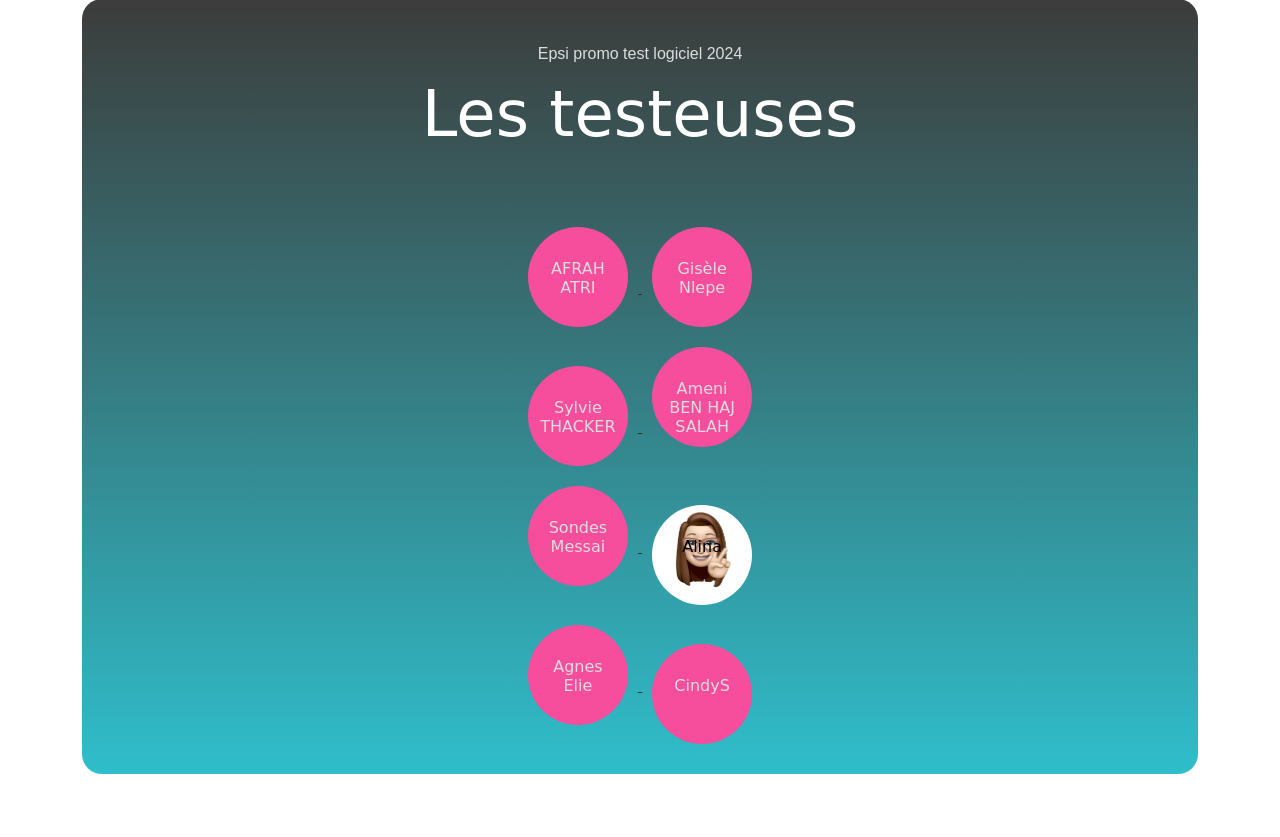
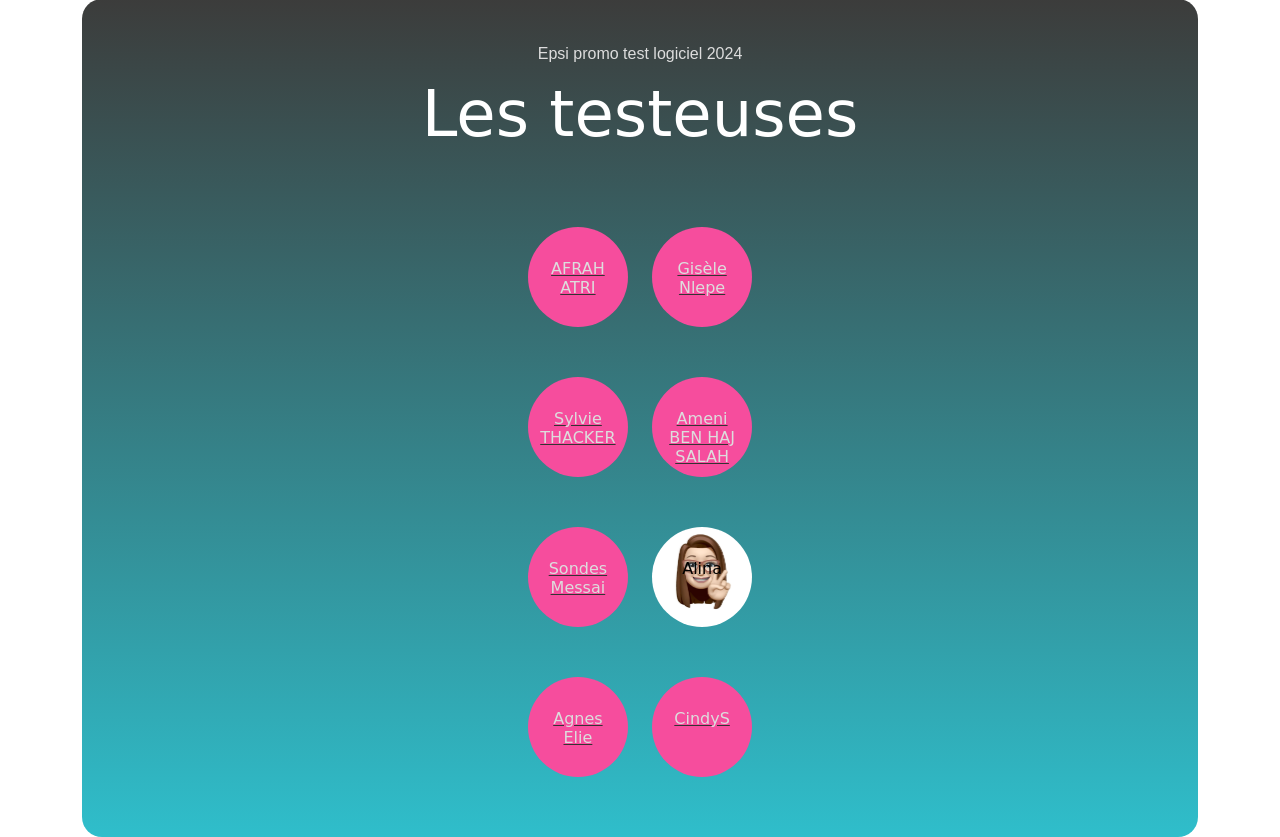
Before and after one commit to tvinchent-epsi/mosaiqueTesteuse, a PHP site: page / in a window 1280 px wide. Shown: the part 190-1027 px from the top of the page. Before the commit the page ends 964 px from the top, so only its background shows below. Run offline with PHP 8.4, Linux system fonts and the light colour scheme.

Commit message:
fix align

```diff
--- a/index.html
+++ b/index.html
@@ -31,37 +31,43 @@
 
 				<div class="col">
 
-			    	<a href="https://www.je-code.com/eptest/afrah" target="_blank">
-			    		<div class="pastille">
-							<h3>AFRAH<br>ATRI</h3>
-			    		</div>
-			    	</a>
-			    	<!-- <a href="https://www.linkedin.com/in/atri-afrah-72630218a//" target="_blank">
+						<a href="https://www.je-code.com/eptest/afrah" target="_blank" class="link">
+							<div class="pastille">
+								<h3>AFRAH<br>ATRI</h3>
+
+					</div>
+						</a>
+			    	<!-- <a href="https://www.linkedin.com/in/atri-afrah-72630218a//" target="_blank" class="link">
 			    		<div class="pastille">
 			    			<h3>linkedin<br></h3>
 			    		</div>
 			    	</a>  -->
-			    	<!-- <a href="#" target="_blank">
+			    	<!-- <a href="#" target="_blank" class="link">
 			    		<div class="pastille">
 			    			<h3>Prenom.<br>NOM.</h3>
 			    		</div>
 			    	</a>  -->
-			    	<a href="https://www.linkedin.com/in/gis%C3%A8le-nlepe-869b36147/" target="_blank">
+
+			    	<a href="https://www.linkedin.com/in/gis%C3%A8le-nlepe-869b36147/" target="_blank" class="link">
 			    		<div class="pastille">
 			    			<h3>Gisèle<br>Nlepe</h3>
 			    		</div>
 			    	</a>
-					<a href="https://je-code.com/eptest/sylvie/" target="_blank">
+
+
+					<a href="https://je-code.com/eptest/sylvie/" target="_blank" class="link">
 			    		<div class="pastille">
 			    			<h3>Sylvie<br>THACKER</h3>
 						</div>
 					</a>
-			    	<a href="mailto:ameni.mhamed@gmail.com" target="_blank">
+
+
+			    	<a href="mailto:ameni.mhamed@gmail.com" target="_blank" class="link">
 			    		<div class="pastille">
 			    			<h3>Ameni <br> BEN HAJ SALAH</h3>
 			    		</div>
 			    	</a>
-					<a href="https://www.linkedin.com/in/sondosm-17b15914a/" target="_blank">
+					<a href="https://www.linkedin.com/in/sondosm-17b15914a/" target="_blank" class="link">
 			    		<div class="pastille">
 			    			<h3>Sondes <br> Messai</h3>
 			    		</div>
@@ -71,12 +77,12 @@
 							<h3 class="Alina">Alina<br></h3>
 						</div>
 					</a>
-			    	<a href="https://elieagnes.github.io/" target="_blank">
+			    	<a href="https://elieagnes.github.io/" target="_blank" class="link">
 			    		<div class="pastille">
 			    			<h3>Agnes<br>Elie</h3>
 			    		</div>
 			    	</a>
-			    	<a href="https://www.je-code.com/eptest/cindy/" target="_blank">
+			    	<a href="https://www.je-code.com/eptest/cindy/" target="_blank" class="link">
 			    		<div class="pastille">
 			    			<h3>CindyS<br></h3>
 			    		</div>
--- a/mosaique.css
+++ b/mosaique.css
@@ -52,16 +52,6 @@ html{
 		margin: 10px;
 
 	}
-	.pastilleafrah{
-		border-radius: 50%;
-		width: 120px;
-		height: 120px;
-		display: inline-block;
-		background-image: url('maruko.jpg');
-		background-size: cover;  /* Ajoutez cette ligne pour vous assurer que l'image de fond couvre tout le cercle */
-		margin: 10px;
-
-	}
 
 	h1{
 		margin-bottom: 1em;
@@ -90,3 +80,7 @@ html{
 		color: #000000;
 		bottom: 1em;
 	}
+	.link{
+		height: 150px;
+		display: inline-flex;
+	}
```
